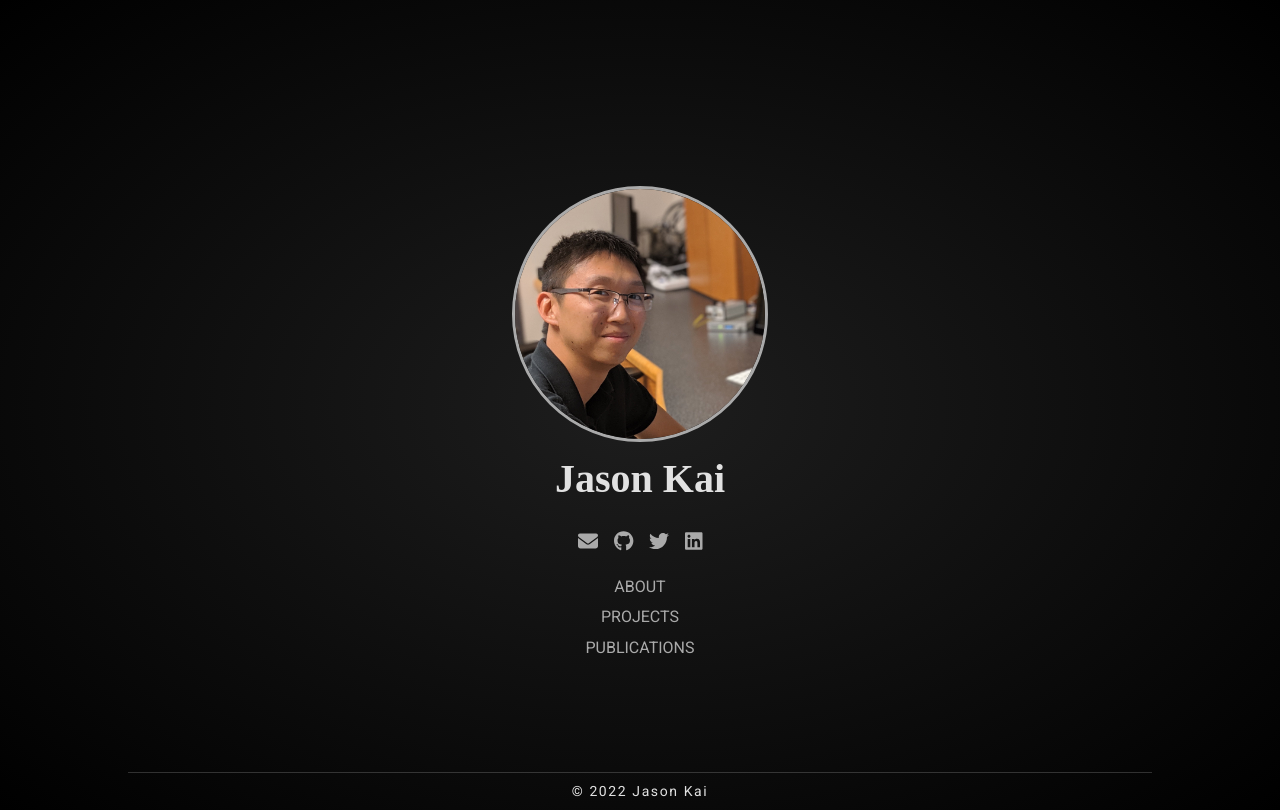
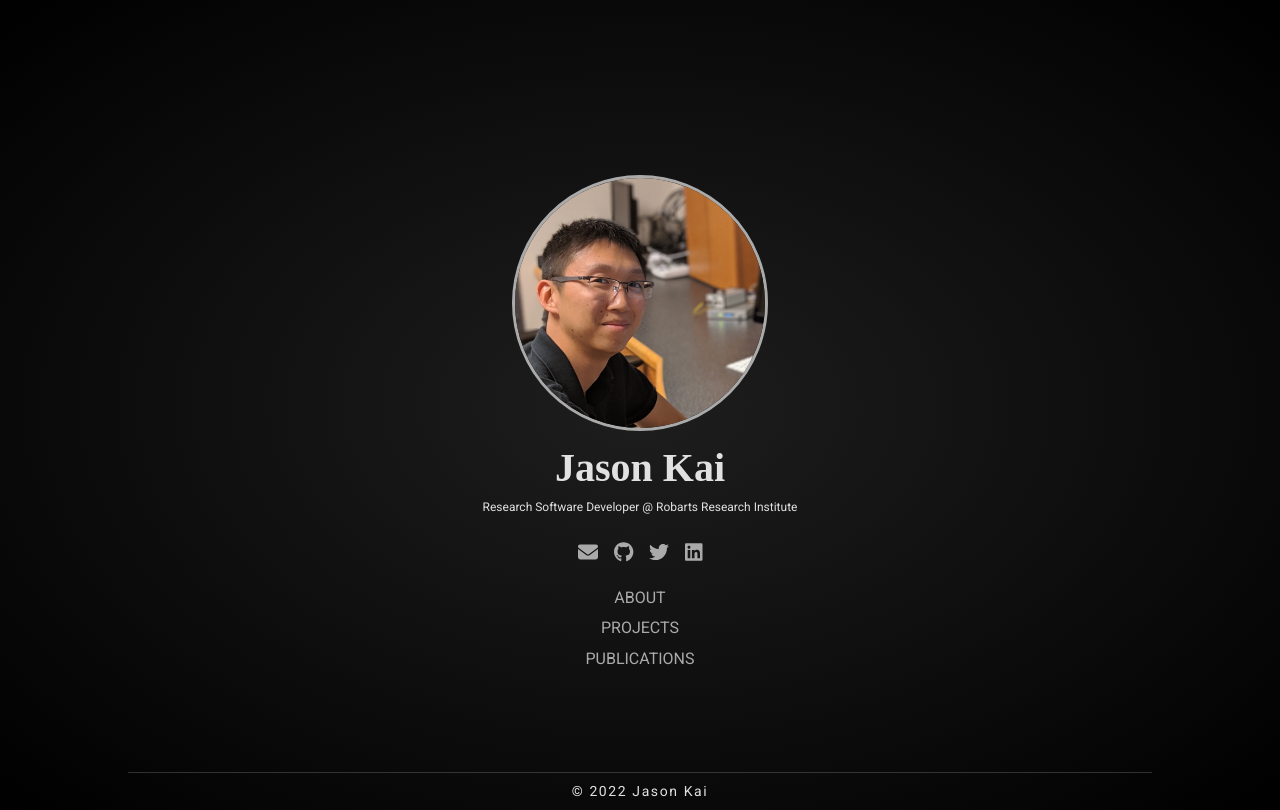
Before and after one commit to kaitj/kaitj.github.io, a Next.js app: page / in a window 1280 px wide. Built offline with nearby package versions, Linux system fonts and the light colour scheme; a web font is replaced by a local one.

Commit message:
update homepage
- update role

```diff
--- a/pages/index.tsx
+++ b/pages/index.tsx
@@ -36,7 +36,7 @@ const Home: NextPage = () => {
         </div>
 
         <div className="row">
-          {/* <h3 className={styles.profileTitle}>Ph.D. Candidate at Western University</h3> */}
+          <h3 className={styles.profileTitle}>Research Software Developer @ Robarts Research Institute</h3>
         </div>
 
         {/* Social icons */}
```
